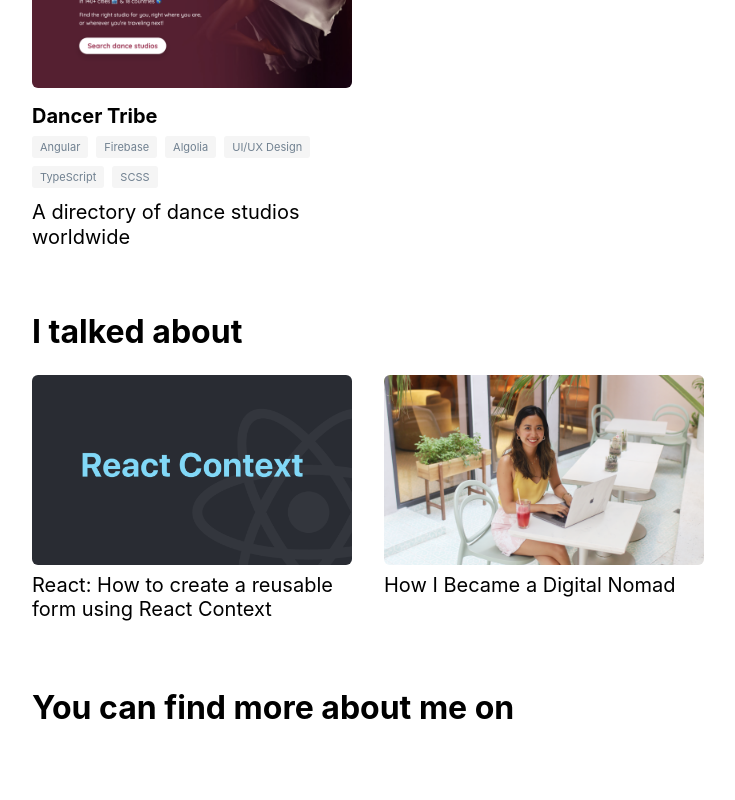
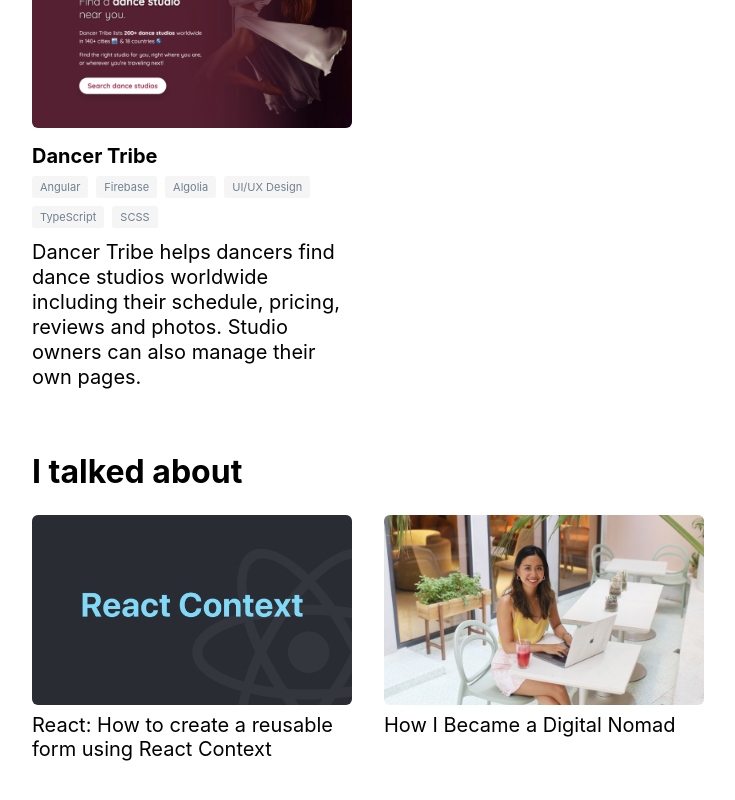
Before and after one commit to el-pol/nextjs-trishalim, a Next.js app: page / in a window 1280 px wide. Shown: the part 1801-2601 px from the top of the page, without its empty margins (256-991 px from the left). Built offline with nearby package versions, Linux system fonts and the light colour scheme.

Commit message:
minor fixes

```diff
--- a/pages/index.tsx
+++ b/pages/index.tsx
@@ -161,7 +161,11 @@ const Home: NextPage = () => {
       title: 'Dancer Tribe',
       link: 'https://dancertribe.com/',
       imageUrl: '/project-dancer-tribe.png',
-      description: 'A directory of dance studios worldwide',
+      description: `
+        Dancer Tribe helps dancers find dance studios worldwide
+        including their schedule, pricing, reviews and photos.
+        Studio owners can also manage their own pages.
+      `,
       skills: [
         SKILLS.ANGULAR, SKILLS.FIREBASE, SKILLS.ALGOLIA, SKILLS.UIUX, SKILLS.TYPESCRIPT,
         SKILLS.SCSS
@@ -210,9 +214,11 @@ const Home: NextPage = () => {
         </p>
 
         <br />
+        <br />
 
         <Socials />
 
+        <br />
         <br />
 
         <h2>I worked at</h2>
@@ -236,8 +242,6 @@ const Home: NextPage = () => {
         }
         </div>
         <br />
-
-        <h2>You can find more about me on</h2>
       </main>
 
     </div>
--- a/styles/globals.css
+++ b/styles/globals.css
@@ -178,6 +178,7 @@ p {
   border-radius: 6px;
   transition: 0.5s ease-in;
   width: 320px;
+  max-width: 100%;
 }
 
 .project:hover {
```
